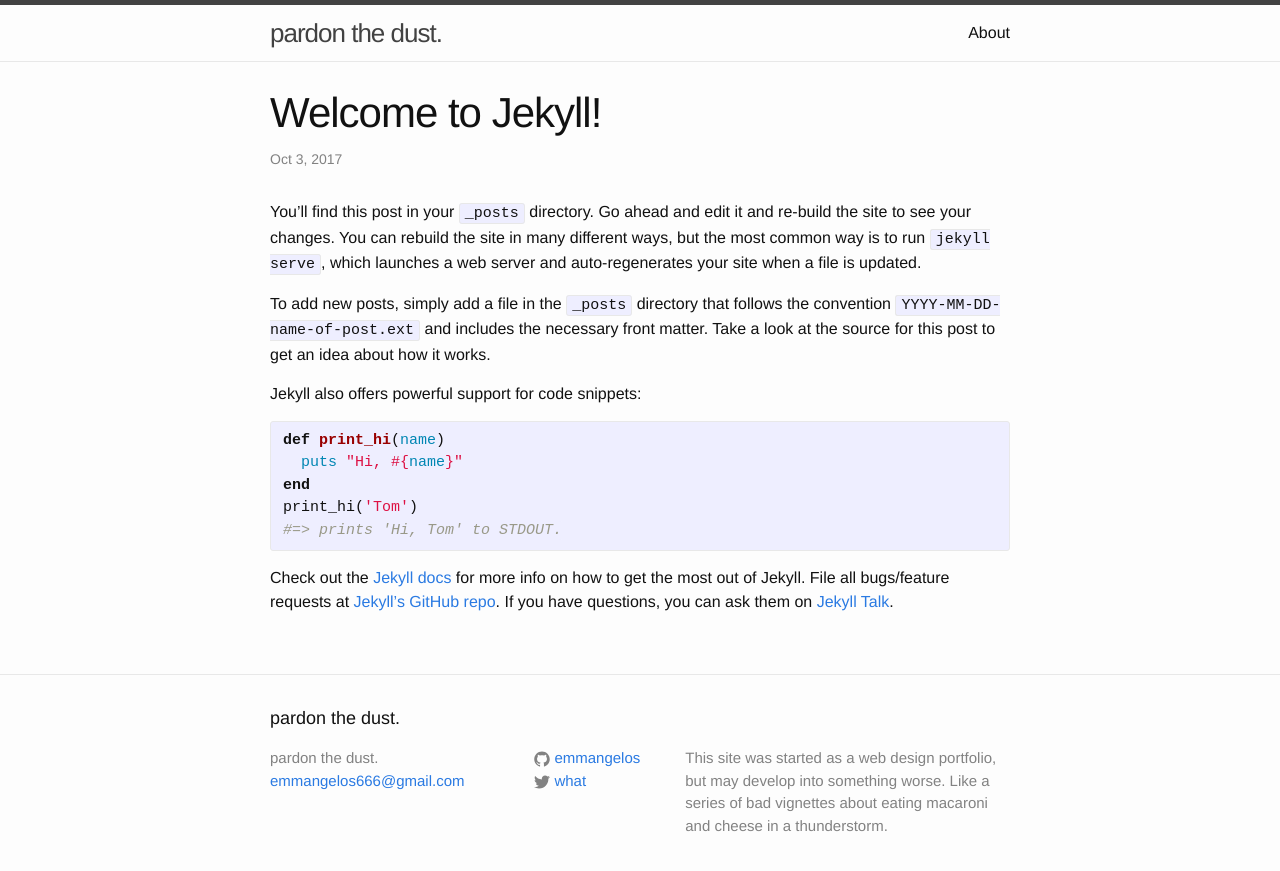
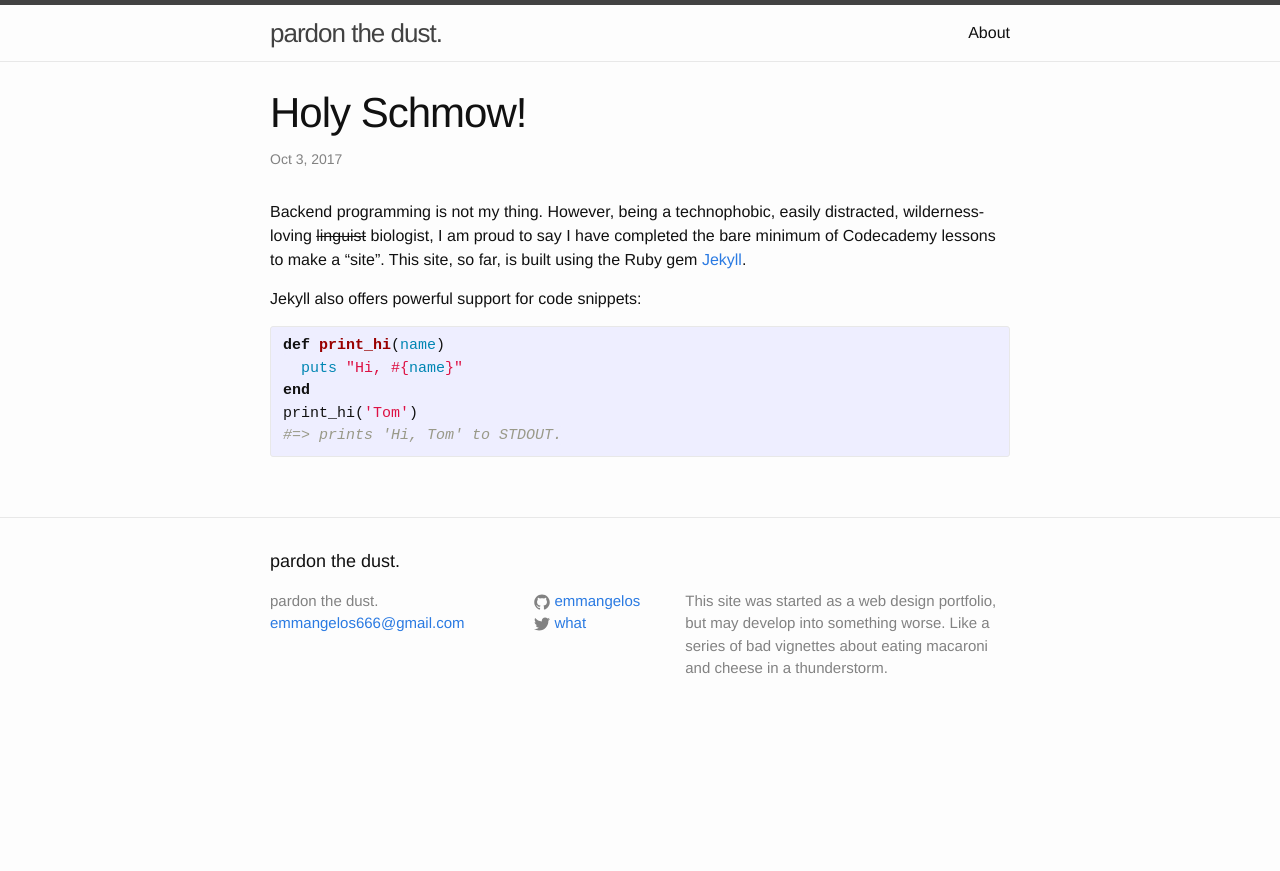
Before and after one commit to Emmangelos/emmangelos.github.io, a Jekyll site: the page built from _posts/2017-10-03-welcome-to-jekyll.markdown, in a window 1280 px wide. Shown: the top 871 px of the page. Built offline with Jekyll 4.4.1, drawn with Linux system fonts in a browser that asks for light colours.

Commit message:
Update 2017-10-03-welcome-to-jekyll.markdown

```diff
--- a/_posts/2017-10-03-welcome-to-jekyll.markdown
+++ b/_posts/2017-10-03-welcome-to-jekyll.markdown
@@ -1,12 +1,13 @@
 ---
 layout: post
-title:  "Welcome to Jekyll!"
+title:  "Holy Schmow!"
 date:   2017-10-03 18:03:56 +0000
 categories: jekyll update
 ---
-You’ll find this post in your `_posts` directory. Go ahead and edit it and re-build the site to see your changes. You can rebuild the site in many different ways, but the most common way is to run `jekyll serve`, which launches a web server and auto-regenerates your site when a file is updated.
+Backend programming is not my thing.
+However, being a technophobic, easily distracted, wilderness-loving <span style="text-decoration:line-through;">linguist</span> biologist, I am proud to say I have completed the bare minimum of Codecademy lessons to make a "site".
+This site, so far, is built using the Ruby gem [Jekyll][jekyll-talk].
 
-To add new posts, simply add a file in the `_posts` directory that follows the convention `YYYY-MM-DD-name-of-post.ext` and includes the necessary front matter. Take a look at the source for this post to get an idea about how it works.
 
 Jekyll also offers powerful support for code snippets:
 
@@ -18,8 +19,5 @@ print_hi('Tom')
 #=> prints 'Hi, Tom' to STDOUT.
 {% endhighlight %}
 
-Check out the [Jekyll docs][jekyll-docs] for more info on how to get the most out of Jekyll. File all bugs/feature requests at [Jekyll’s GitHub repo][jekyll-gh]. If you have questions, you can ask them on [Jekyll Talk][jekyll-talk].
 
-[jekyll-docs]: http://jekyllrb.com/docs/home
-[jekyll-gh]:   https://github.com/jekyll/jekyll
 [jekyll-talk]: https://talk.jekyllrb.com/
```
